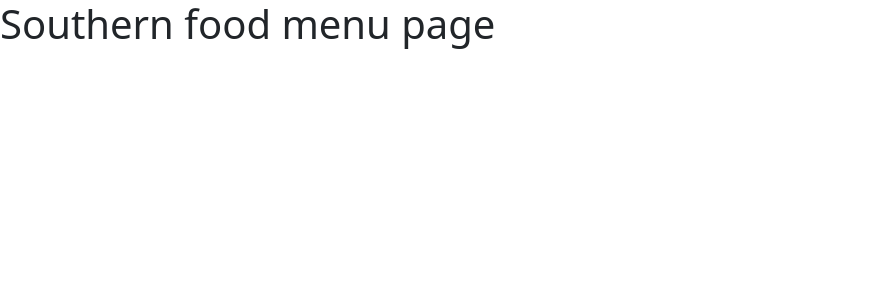
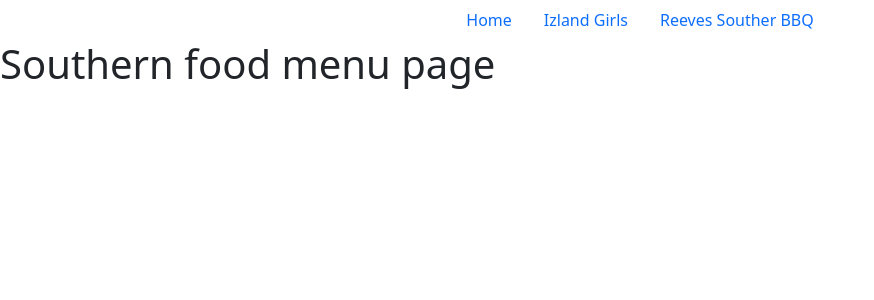
Before and after one commit to dcampbell2/bcfc-foods, a React (Create React App) app in the folder client/: page /reevesbbq in a window 1280 px wide. Shown: the top 300 px of the page, without its empty margins (0-874 px from the left). Built offline with nearby package versions, Linux system fonts and the light colour scheme; no server answers.

Commit message:
adding navbar to southern food component

```diff
--- a/client/src/Containers/Food/Southern.jsx
+++ b/client/src/Containers/Food/Southern.jsx
@@ -1,8 +1,10 @@
 import React from 'react';
+import NavBar from '../../Components/Nav/Nav';
 
 const Southern = () => {
     return (
         <div>
+            <NavBar />
             <h1>Southern food menu page</h1>
         </div>
     );
```
